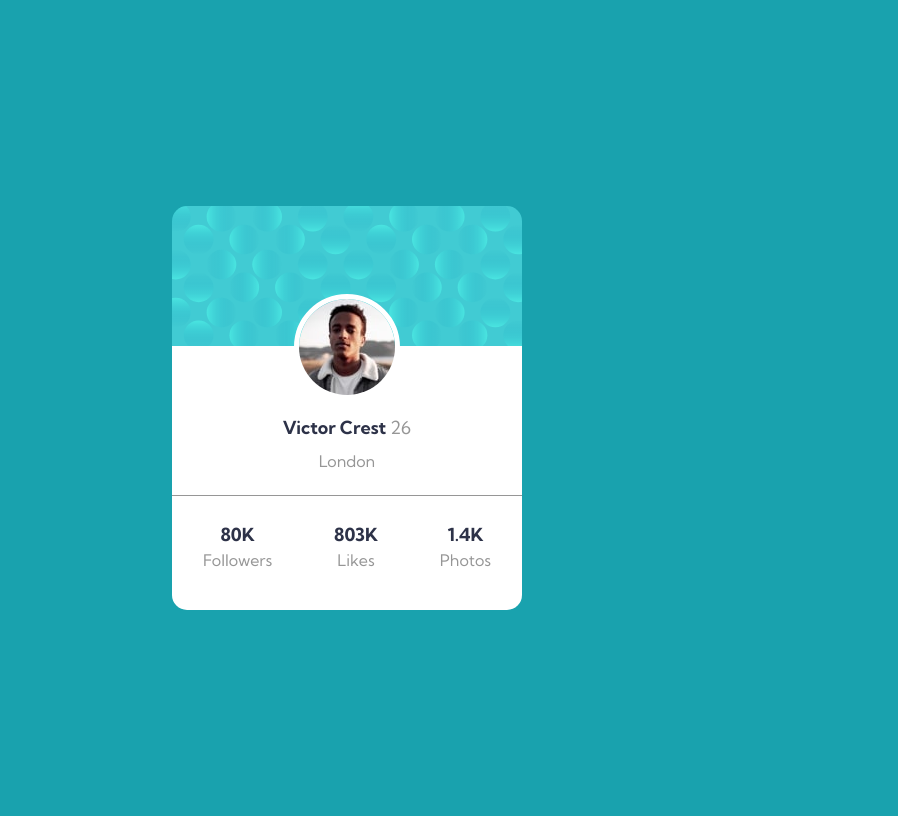
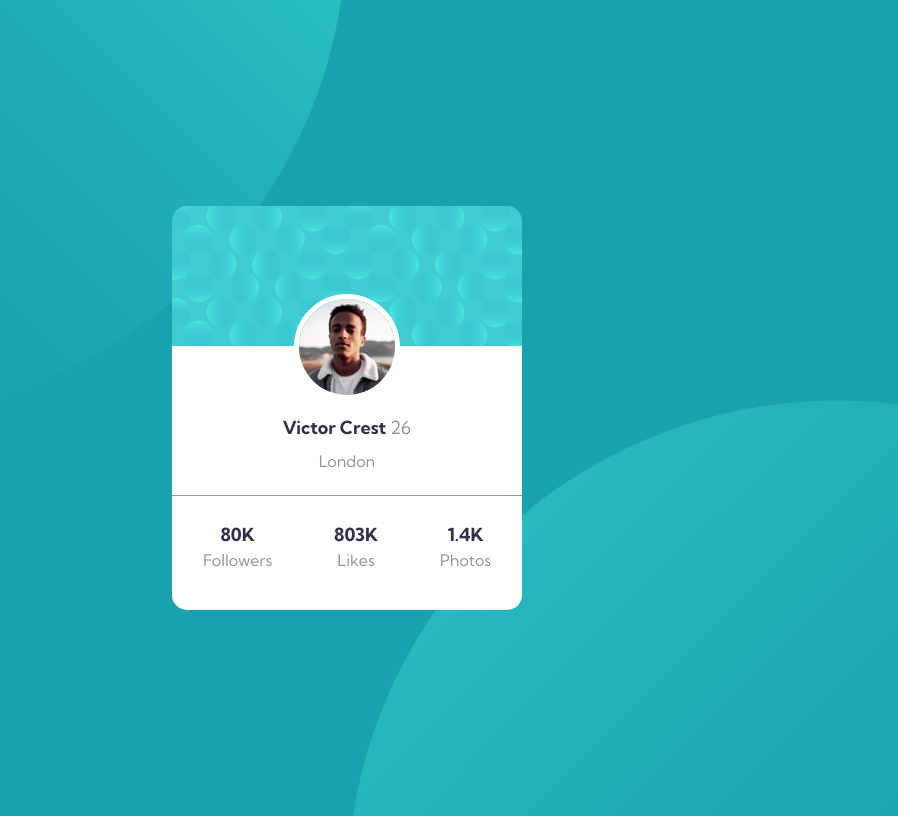
Before and after one commit to samuel-adu/Profile-card-component, a plain HTML site: page index.html in a window 1280 px wide. Shown: the whole page, without its empty margins (293-1191 px from the left). Drawn offline with Linux system fonts and the light colour scheme.

Commit message:
add background image

```diff
--- a/style.css
+++ b/style.css
@@ -5,6 +5,10 @@
 body {
   font-family: "Kumbh Sans", sans-serif;
   background-color: hsl(185, 75%, 39%);
+  background-image: url(./images/bg-pattern-top.svg),
+    url(./images/bg-pattern-bottom.svg);
+  background-repeat: no-repeat;
+  background-position: right 50vw bottom 50vh, left 50vw top 50vh;
   display: flex;
   align-items: center;
   justify-content: center;
```
